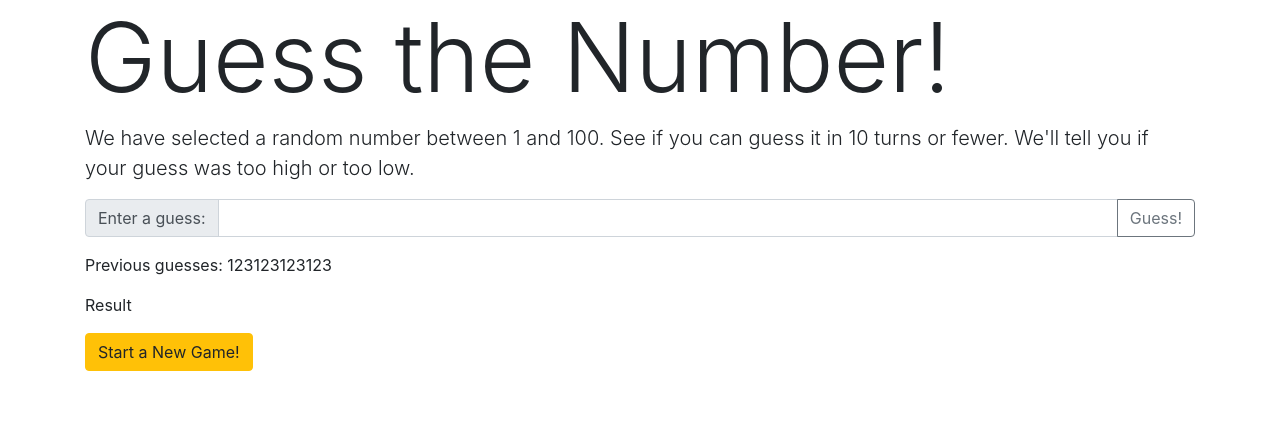
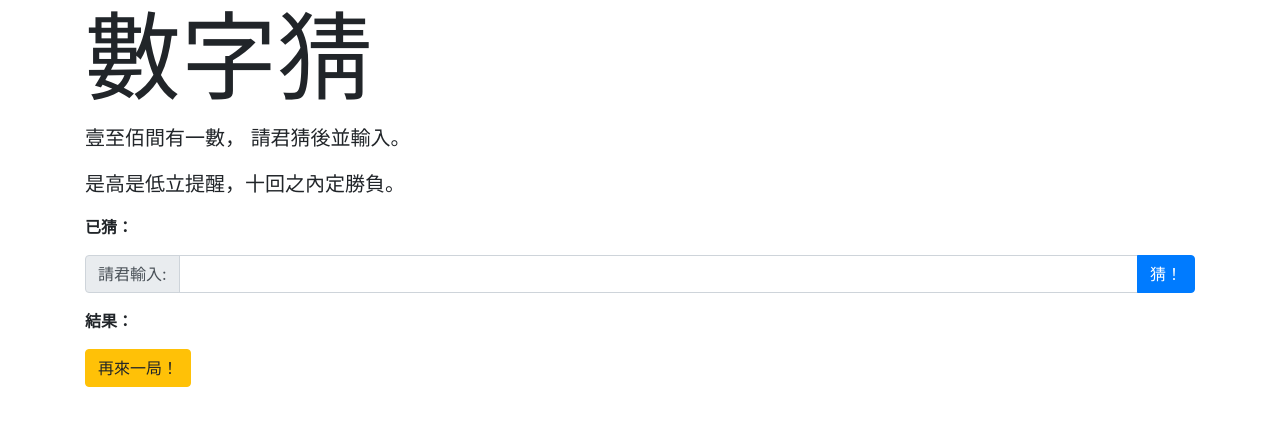
Before and after one commit to a8a8/a8a8.github.io, a plain HTML site: page index.html in a window 1280 px wide. Drawn offline with nearby package versions, Linux system fonts and the light colour scheme.

Commit message:
Update index.html

```diff
--- a/index.html
+++ b/index.html
@@ -16,28 +16,28 @@
 
 <body>
     <div class="container">
-        <h1 class="display-1">Guess the Number!</h1>
-        <p class="lead">We have selected a random number between 1 and 100. See if you can guess it in 10 turns or
-            fewer. We'll tell you if your guess was too high or too low.</p>
+        <h1 class="display-1">數字猜</h1>
+        <p class="lead"><span>壹至佰間有一數，</span> <span>請君猜後並輸入。</span> </p>
+        <p class="lead"><span>是高是低立提醒，</span><span>十回之內定勝負。</span></p>
+        <p class="lead"></p>
+        <div>
+            <p class="font-weight-bold">已猜：<span id="guessed"></span></p>
+        </div>
         <div class="input-group mb-3">
             <div class="input-group-prepend">
-                <span class="input-group-text" id="basic-addon3">Enter a guess: </span>
+                <span class="input-group-text" id="basic-addon3">請君輸入: </span>
             </div>
             <input type="text" class="form-control" id="userInput" aria-describedby="basic-addon3">
             <div class="input-group-append">
-                <button class="btn btn-outline-secondary" type="button" id="guessBtn">Guess!</button>
+                <button class="btn btn-primary" type="button" id="guessBtn">猜！</button>
             </div>
         </div>
         <div>
-            <p>Previous guesses: <span id="guessed">123123123123</span></p>
+            <p id="result" class="font-weight-bold">結果：</p>
         </div>
         <div>
-            <p id="result">Result</p>
+            <button type="button" class="btn btn-warning" id="startNewBtn">再來一局！</button>
         </div>
-        <div>
-            <button type="button" class="btn btn-warning" id="startNewBtn">Start a New Game!</button>
-        </div>
-
     </div>
 
     <!-- Optional JavaScript -->
```
